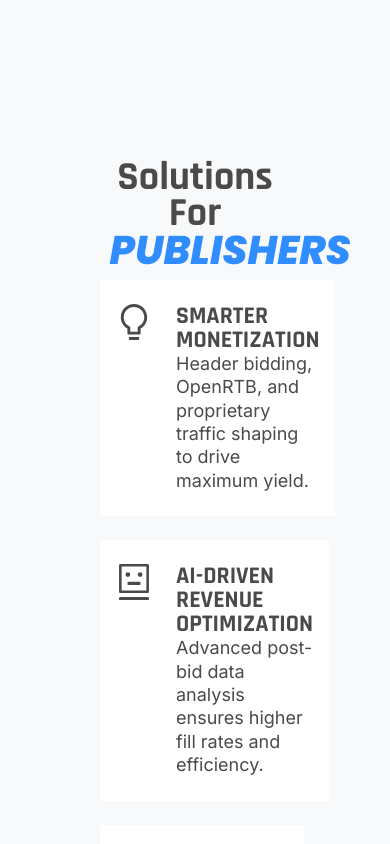
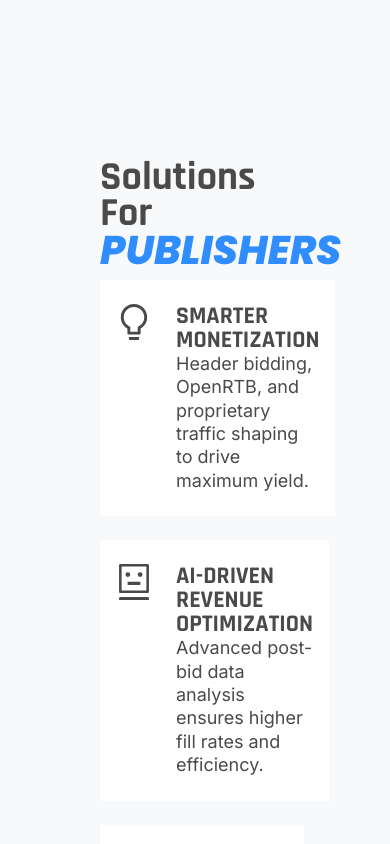
Before and after one commit to jwong65/vite-react-site, a React (Vite) app: page / in a window 390 px wide. Shown: the part 1520-2364 px from the top of the page. Built offline with nearby package versions, Linux system fonts and the light colour scheme.

Commit message:
Adjusted the logo containers by removing the margins on the text top underneath it

```diff
--- a/src/pages/advertisers.css
+++ b/src/pages/advertisers.css
@@ -358,7 +358,7 @@
     flex-direction: column;
     align-items: center;
     text-align: center;
-    margin: 40px 0;
+    margin-bottom: 40px;
 }
 
 .advertiser-text-wrapper-header{
--- a/src/pages/home.css
+++ b/src/pages/home.css
@@ -599,9 +599,10 @@
         box-sizing: border-box;
     }
     .text-container-left{
-        width: 90%;
+        text-align: left !important;
+        position: relative;
+        width: 100%;
         margin: 0 auto;
-        text-align: center;
     }
     .home-container-3 .redirect ant-btn{
         display: block;
--- a/src/pages/publisher.css
+++ b/src/pages/publisher.css
@@ -14,7 +14,6 @@
     margin: 0 auto;
     padding: 0 20px;
     background-color: #FFFFFF;
-    ;
 }
 
 .publisher-hero-section-wrapper {
@@ -389,9 +388,6 @@
 .logo-container{
     margin-top: 124px;
 }
-.bottom-publisher-text{
-    padding-top: 40px;
-}
 .bottom-publisher-header{
     font-family: 'Rajdhani', sans-serif;
     font-weight: 700;
```
